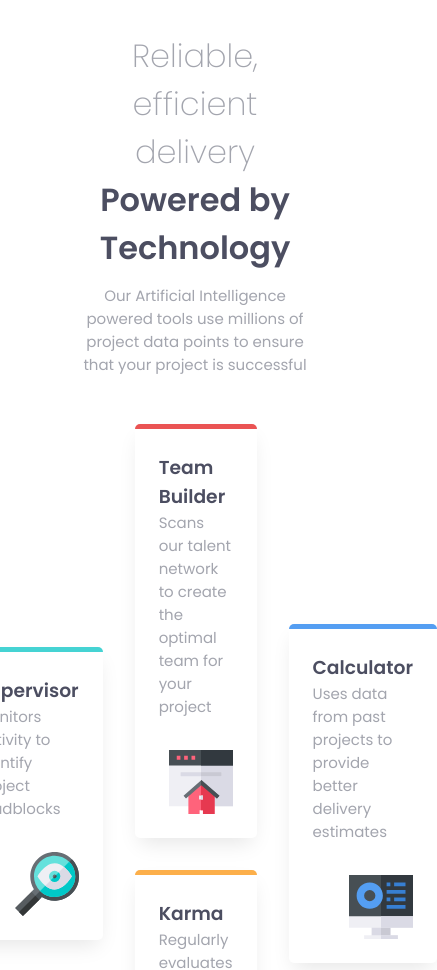
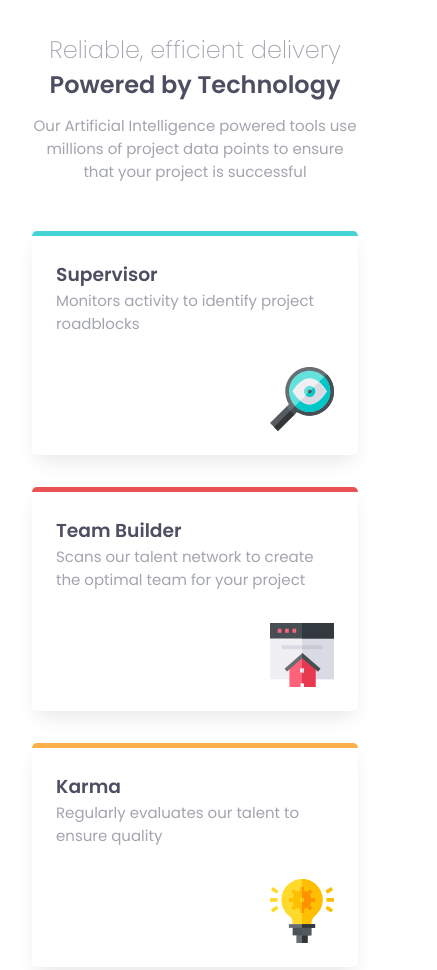
Before and after one commit to erlanggaadptr/four-card-feature-section-master, a plain HTML site: page index.html in a window 390 px wide. Shown: the top 970 px of the page, 437 px wide, since content can reach past the window. Drawn offline with Linux system fonts and the light colour scheme.

Commit message:
Add styling for smaller screens

```diff
--- a/css/style.css
+++ b/css/style.css
@@ -95,3 +95,26 @@ main {
 .calculator {
   border-top: 5px solid var(--calculator-col);
 }
+
+@media (max-width: 873px) {
+  .header-wrapper {
+    padding: 0;
+  }
+
+  .heading-text {
+    font-size: 1.5rem;
+  }
+
+  .cards-wrapper {
+    display: flex;
+    flex-direction: column;
+    align-items: stretch;
+    justify-content: space-between;
+  }
+
+  .col-1-wrapper,
+  .col-2-wrapper,
+  .col-3-wrapper {
+    align-items: stretch;
+  }
+}
```
